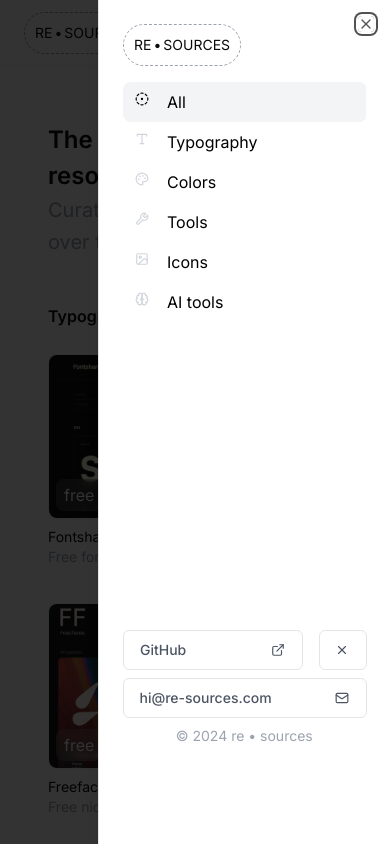
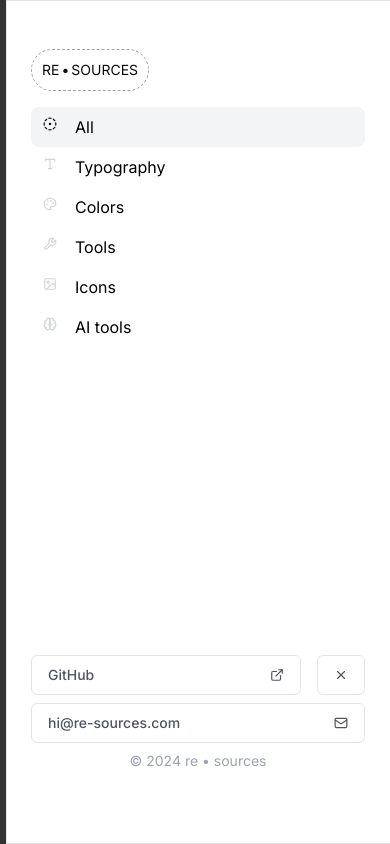
Before and after one commit to disin8/re-sources, a Next.js app: page / in a window 390 px wide. Both pictures are taken after a click on the button "Toggle Menu". Shown: the top 844 px of the page. Built offline with nearby package versions, Linux system fonts and the light colour scheme.

Commit message:
refactor: sidebar from sheet to drawer

```diff
--- a/components/mobile-sidebar.tsx
+++ b/components/mobile-sidebar.tsx
@@ -11,7 +11,7 @@ import { SidebarLink } from './sidebar-link'
 import { cn } from '@/lib/utils'
 import { Icons } from '@/components/icons'
 import { Button } from '@/components/ui/button'
-import { Sheet, SheetContent, SheetTrigger } from '@/components/ui/sheet'
+import { Drawer, DrawerContent, DrawerTrigger } from '@/components/ui/drawer'
 import { sidebar } from '@/config/sidebar'
 
 export function MobileSidebar() {
@@ -19,8 +19,8 @@ export function MobileSidebar() {
   const pathname = usePathname()
 
   return (
-    <Sheet open={open} onOpenChange={setOpen}>
-      <SheetTrigger asChild>
+    <Drawer direction="right" open={open} onOpenChange={setOpen}>
+      <DrawerTrigger asChild>
         <Button
           variant="ghost"
           size="icon"
@@ -29,8 +29,8 @@ export function MobileSidebar() {
           <Icons.menu width={14} height={14} />
           <span className="sr-only">Toggle Menu</span>
         </Button>
-      </SheetTrigger>
-      <SheetContent side="right">
+      </DrawerTrigger>
+      <DrawerContent className="h-screen p-6 top-0 right-0 left-auto mt-0 w-full max-w-96 rounded-none">
         <Link
           href="/"
           className="flex items-center"
@@ -65,8 +65,8 @@ export function MobileSidebar() {
           </div>
         </ScrollArea>
         <SidebarFooter />
-      </SheetContent>
-    </Sheet>
+      </DrawerContent>
+    </Drawer>
   )
 }
 
--- a/components/sidebar-menu.tsx
+++ b/components/sidebar-menu.tsx
@@ -1,6 +1,5 @@
 'use client'
 import { usePathname } from 'next/navigation'
-import { Icons } from './icons'
 import { SidebarLink } from './sidebar-link'
 import { sidebar } from '@/config/sidebar'
 
--- /dev/null
+++ b/components/ui/drawer.tsx
@@ -0,0 +1,122 @@
+import * as React from 'react'
+import { Drawer as DrawerPrimitive } from 'vaul'
+
+import { cn } from '@/lib/utils'
+
+function Drawer({
+  shouldScaleBackground = true,
+  ...props
+}: React.ComponentProps<typeof DrawerPrimitive.Root>) {
+  return (
+    <DrawerPrimitive.Root
+      shouldScaleBackground={shouldScaleBackground}
+      {...props}
+    />
+  )
+}
+Drawer.displayName = 'Drawer'
+
+const DrawerTrigger = DrawerPrimitive.Trigger
+
+const DrawerPortal = DrawerPrimitive.Portal
+
+const DrawerClose = DrawerPrimitive.Close
+
+const DrawerOverlay = React.forwardRef<
+  React.ElementRef<typeof DrawerPrimitive.Overlay>,
+  React.ComponentPropsWithoutRef<typeof DrawerPrimitive.Overlay>
+>(({ className, ...props }, ref) => (
+  <DrawerPrimitive.Overlay
+    ref={ref}
+    className={cn('fixed inset-0 z-50 bg-black/80', className)}
+    {...props}
+  />
+))
+DrawerOverlay.displayName = DrawerPrimitive.Overlay.displayName
+
+const DrawerContent = React.forwardRef<
+  React.ElementRef<typeof DrawerPrimitive.Content>,
+  React.ComponentPropsWithoutRef<typeof DrawerPrimitive.Content>
+>(({ className, children, ...props }, ref) => (
+  <DrawerPortal>
+    <DrawerOverlay />
+    <DrawerPrimitive.Content
+      ref={ref}
+      className={cn(
+        'fixed inset-x-0 bottom-0 z-50 mt-24 flex h-auto flex-col rounded-t-[10px] border bg-background',
+        className,
+      )}
+      {...props}
+    >
+      <div className="mx-auto mt-4 h-2 w-[100px] rounded-full bg-muted" />
+      {children}
+    </DrawerPrimitive.Content>
+  </DrawerPortal>
+))
+DrawerContent.displayName = 'DrawerContent'
+
+function DrawerHeader({
+  className,
+  ...props
+}: React.HTMLAttributes<HTMLDivElement>) {
+  return (
+    <div
+      className={cn('grid gap-1.5 p-4 text-center sm:text-left', className)}
+      {...props}
+    />
+  )
+}
+DrawerHeader.displayName = 'DrawerHeader'
+
+function DrawerFooter({
+  className,
+  ...props
+}: React.HTMLAttributes<HTMLDivElement>) {
+  return (
+    <div
+      className={cn('mt-auto flex flex-col gap-2 p-4', className)}
+      {...props}
+    />
+  )
+}
+DrawerFooter.displayName = 'DrawerFooter'
+
+const DrawerTitle = React.forwardRef<
+  React.ElementRef<typeof DrawerPrimitive.Title>,
+  React.ComponentPropsWithoutRef<typeof DrawerPrimitive.Title>
+>(({ className, ...props }, ref) => (
+  <DrawerPrimitive.Title
+    ref={ref}
+    className={cn(
+      'text-lg font-semibold leading-none tracking-tight',
+      className,
+    )}
+    {...props}
+  />
+))
+DrawerTitle.displayName = DrawerPrimitive.Title.displayName
+
+const DrawerDescription = React.forwardRef<
+  React.ElementRef<typeof DrawerPrimitive.Description>,
+  React.ComponentPropsWithoutRef<typeof DrawerPrimitive.Description>
+>(({ className, ...props }, ref) => (
+  <DrawerPrimitive.Description
+    ref={ref}
+    className={cn('text-sm text-muted-foreground', className)}
+    {...props}
+  />
+))
+DrawerDescription.displayName = DrawerPrimitive.Description.displayName
+
+export {
+  Drawer,
+  DrawerPortal,
+  DrawerOverlay,
+  DrawerTrigger,
+  DrawerClose,
+  DrawerContent,
+  DrawerHeader,
+  DrawerFooter,
+  DrawerTitle,
+  DrawerDescription,
+}
--- a/components/ui/sheet.tsx
+++ /dev/null
@@ -1,142 +0,0 @@
-import * as React from 'react'
-import * as SheetPrimitive from '@radix-ui/react-dialog'
-import { type VariantProps, cva } from 'class-variance-authority'
-import { X } from 'lucide-react'
-
-import { cn } from '@/lib/utils'
-
-const Sheet = SheetPrimitive.Root
-
-const SheetTrigger = SheetPrimitive.Trigger
-
-const SheetClose = SheetPrimitive.Close
-
-const SheetPortal = SheetPrimitive.Portal
-
-const SheetOverlay = React.forwardRef<
-  React.ElementRef<typeof SheetPrimitive.Overlay>,
-  React.ComponentPropsWithoutRef<typeof SheetPrimitive.Overlay>
->(({ className, ...props }, ref) => (
-  <SheetPrimitive.Overlay
-    className={cn(
-      'fixed inset-0 z-50 bg-black/80  data-[state=open]:animate-in data-[state=closed]:animate-out data-[state=closed]:fade-out-0 data-[state=open]:fade-in-0',
-      className,
-    )}
-    {...props}
-    ref={ref}
-  />
-))
-SheetOverlay.displayName = SheetPrimitive.Overlay.displayName
-
-const sheetVariants = cva(
-  'fixed z-50 gap-4 bg-background p-6 shadow-lg transition ease-in-out data-[state=open]:animate-in data-[state=closed]:animate-out data-[state=closed]:duration-300 data-[state=open]:duration-500',
-  {
-    variants: {
-      side: {
-        top: 'inset-x-0 top-0 border-b data-[state=closed]:slide-out-to-top data-[state=open]:slide-in-from-top',
-        bottom:
-          'inset-x-0 bottom-0 border-t data-[state=closed]:slide-out-to-bottom data-[state=open]:slide-in-from-bottom',
-        left: 'inset-y-0 left-0 h-full w-3/4 border-r data-[state=closed]:slide-out-to-left data-[state=open]:slide-in-from-left sm:max-w-sm',
-        right:
-          'inset-y-0 right-0 h-full w-3/4  border-l data-[state=closed]:slide-out-to-right data-[state=open]:slide-in-from-right sm:max-w-sm',
-      },
-    },
-    defaultVariants: {
-      side: 'right',
-    },
-  },
-)
-
-interface SheetContentProps
-  extends React.ComponentPropsWithoutRef<typeof SheetPrimitive.Content>,
-  VariantProps<typeof sheetVariants> {}
-
-const SheetContent = React.forwardRef<
-  React.ElementRef<typeof SheetPrimitive.Content>,
-  SheetContentProps
->(({ side = 'right', className, children, ...props }, ref) => (
-  <SheetPortal>
-    <SheetOverlay />
-    <SheetPrimitive.Content
-      ref={ref}
-      className={cn(sheetVariants({ side }), className)}
-      {...props}
-    >
-      {children}
-      <SheetPrimitive.Close className="absolute right-4 top-4 rounded-sm opacity-70 ring-offset-background transition-opacity hover:opacity-100 focus:outline-none focus:ring-2 focus:ring-ring focus:ring-offset-2 disabled:pointer-events-none data-[state=open]:bg-secondary">
-        <X className="h-4 w-4" />
-        <span className="sr-only">Close</span>
-      </SheetPrimitive.Close>
-    </SheetPrimitive.Content>
-  </SheetPortal>
-))
-SheetContent.displayName = SheetPrimitive.Content.displayName
-
-function SheetHeader({
-  className,
-  ...props
-}: React.HTMLAttributes<HTMLDivElement>) {
-  return (
-    <div
-      className={cn(
-        'flex flex-col space-y-2 text-center sm:text-left',
-        className,
-      )}
-      {...props}
-    />
-  )
-}
-SheetHeader.displayName = 'SheetHeader'
-
-function SheetFooter({
-  className,
-  ...props
-}: React.HTMLAttributes<HTMLDivElement>) {
-  return (
-    <div
-      className={cn(
-        'flex flex-col-reverse sm:flex-row sm:justify-end sm:space-x-2',
-        className,
-      )}
-      {...props}
-    />
-  )
-}
-SheetFooter.displayName = 'SheetFooter'
-
-const SheetTitle = React.forwardRef<
-  React.ElementRef<typeof SheetPrimitive.Title>,
-  React.ComponentPropsWithoutRef<typeof SheetPrimitive.Title>
->(({ className, ...props }, ref) => (
-  <SheetPrimitive.Title
-    ref={ref}
-    className={cn('text-lg font-semibold text-foreground', className)}
-    {...props}
-  />
-))
-SheetTitle.displayName = SheetPrimitive.Title.displayName
-
-const SheetDescription = React.forwardRef<
-  React.ElementRef<typeof SheetPrimitive.Description>,
-  React.ComponentPropsWithoutRef<typeof SheetPrimitive.Description>
->(({ className, ...props }, ref) => (
-  <SheetPrimitive.Description
-    ref={ref}
-    className={cn('text-sm text-muted-foreground', className)}
-    {...props}
-  />
-))
-SheetDescription.displayName = SheetPrimitive.Description.displayName
-
-export {
-  Sheet,
-  SheetPortal,
-  SheetOverlay,
-  SheetTrigger,
-  SheetClose,
-  SheetContent,
-  SheetHeader,
-  SheetFooter,
-  SheetTitle,
-  SheetDescription,
-}
--- a/package.json
+++ b/package.json
@@ -25,7 +25,8 @@
     "react": "^18.3.1",
     "react-dom": "^18.3.1",
     "tailwind-merge": "^2.3.0",
-    "tailwindcss-animate": "^1.0.7"
+    "tailwindcss-animate": "^1.0.7",
+    "vaul": "^0.9.1"
   },
   "devDependencies": {
     "@antfu/eslint-config": "^2.20.0",
```
Also changed, not shown: tsconfig.json (line endings or trailing spaces), 1 other file (tests, documents, lock files or other folders).
